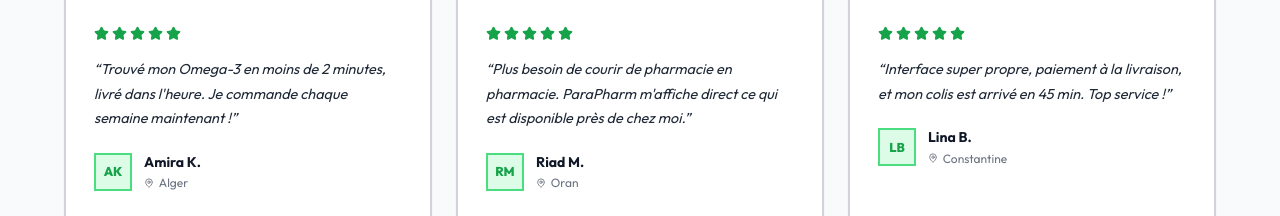
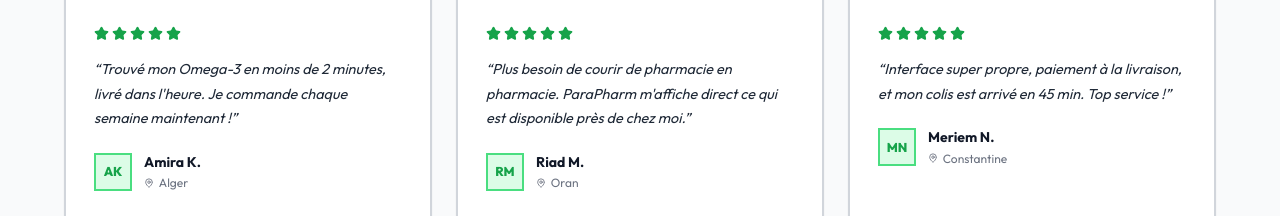
Before and after one commit to chacehy/parapharm, a Next.js app: page / in a window 1280 px wide. Shown: the part 2440-2656 px from the top of the page. Built offline with nearby package versions, Linux system fonts and the light colour scheme; no server answers.

Commit message:
style: orthography mistake

```diff
--- a/app/page.tsx
+++ b/app/page.tsx
@@ -29,7 +29,7 @@
     text: 'Plus besoin de courir de pharmacie en pharmacie. ParaPharm m\'affiche direct ce qui est disponible près de chez moi.',
   },
   {
-    name: 'Lina B.',
+    name: 'Meriem N.',
     location: 'Constantine',
     stars: 5,
     text: 'Interface super propre, paiement à la livraison, et mon colis est arrivé en 45 min. Top service !',
```
